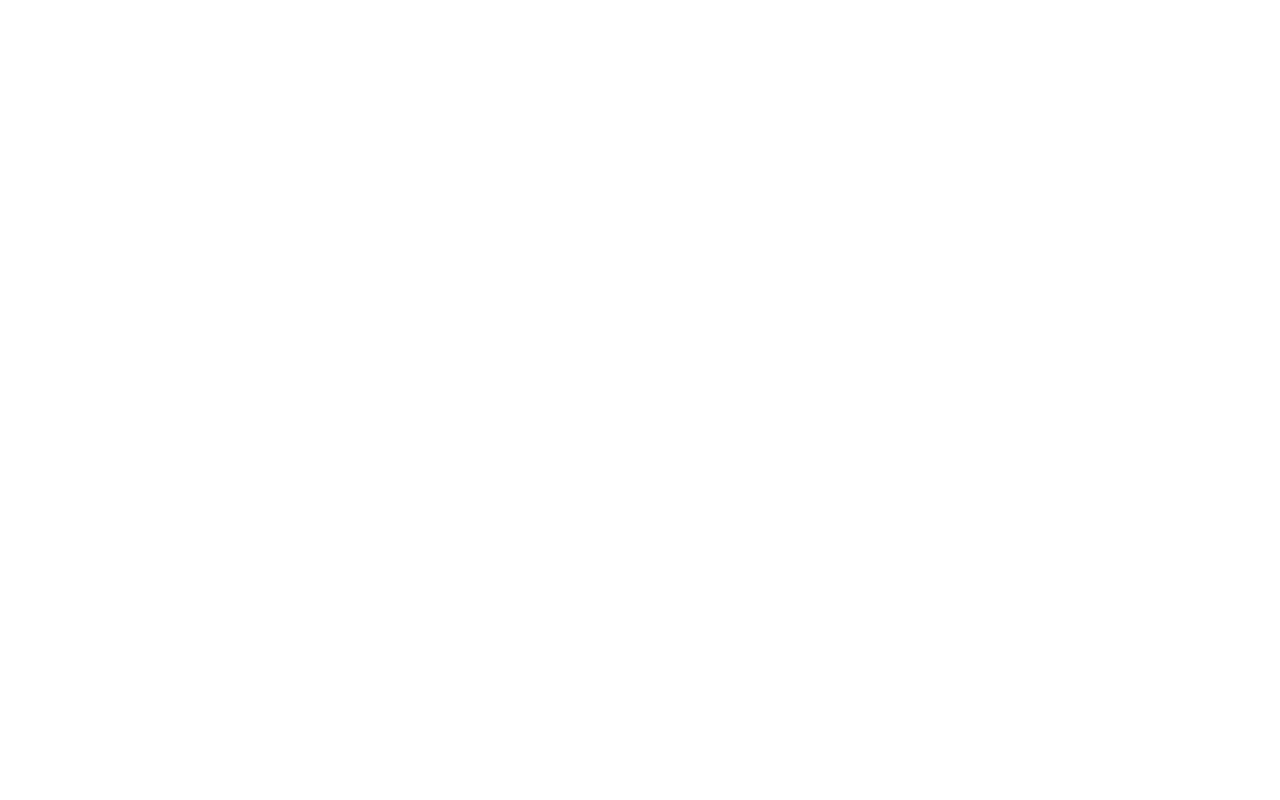
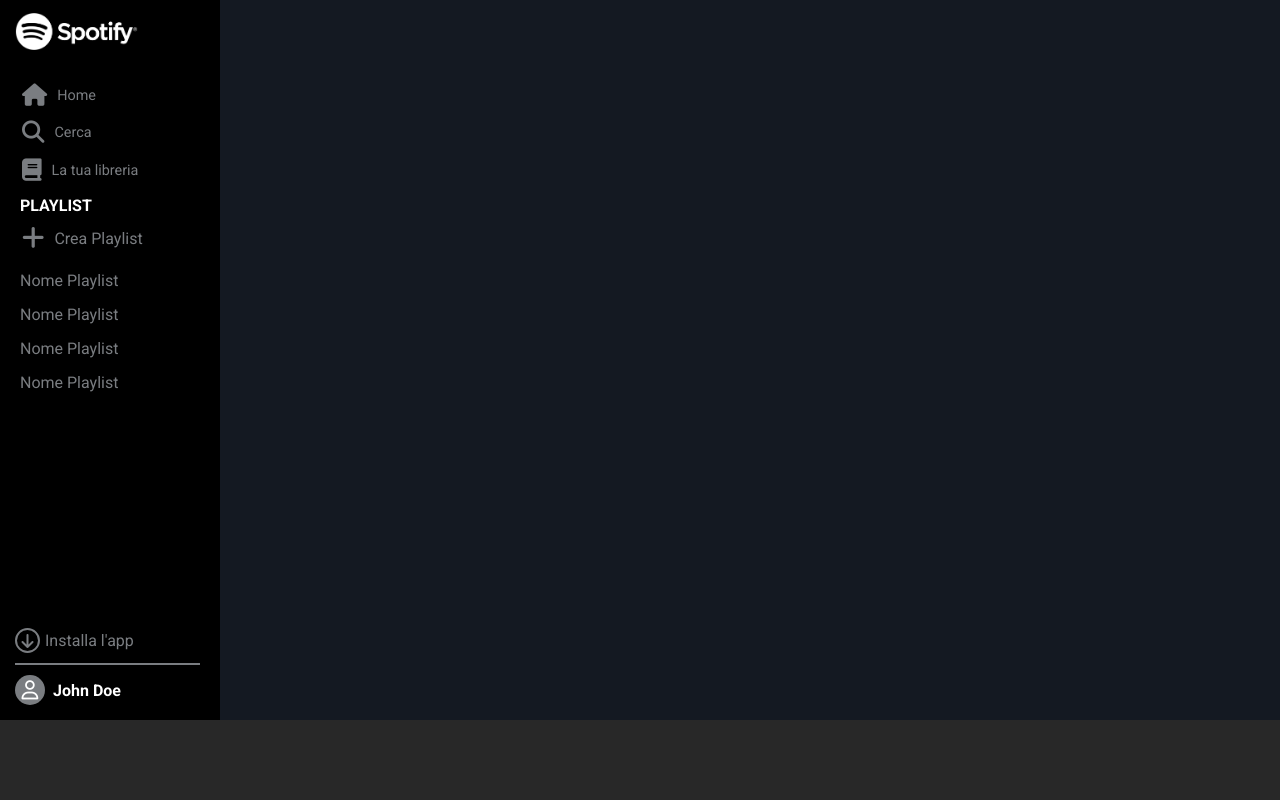
Before and after one commit to Ibrahim-Mujagic/Html-Css-Spotify, a plain HTML site: page index.html in a window 1280 px wide. Drawn offline with Linux system fonts and the light colour scheme.

Commit message:
Added Aside

```diff
--- a/index.html
+++ b/index.html
@@ -3,9 +3,79 @@
 <head>
   <meta charset="UTF-8">
   <meta name="viewport" content="width=device-width, initial-scale=1.0">
+  <link rel="stylesheet" href="style/style.css">
+  <link rel="stylesheet" href="style/vars.css">
+  <link rel="stylesheet" href="style/mediaQuery.css">
+  <link rel="preconnect" href="https://fonts.googleapis.com">
+  <link rel="preconnect" href="https://fonts.gstatic.com" crossorigin>
+  <link href="https://fonts.googleapis.com/css2?family=Montserrat:wght@100;200;500;800;900&family=Roboto:wght@100;300;400;500;700;900&display=swap" rel="stylesheet">
+  <link rel='stylesheet' href='https://cdnjs.cloudflare.com/ajax/libs/font-awesome/6.4.2/css/all.min.css' integrity='sha512-z3gLpd7yknf1YoNbCzqRKc4qyor8gaKU1qmn+CShxbuBusANI9QpRohGBreCFkKxLhei6S9CQXFEbbKuqLg0DA==' crossorigin='anonymous'/>
   <title>Spotify Web</title>
 </head>
 <body>
-
+  <div class="general-container">
+    <div class="cont-aside-main">
+      <aside>
+        <div class="aside-top">
+          <div class="logo">
+            <img src="image/logo-spotify.png" alt="">
+            <img src="image/spotify-small-logo.png" alt="">
+          </div>
+          <div class="navigation">
+            <ul>
+              <li>
+                <a href="">
+                  <i class="fa-solid fa-house"></i>
+                  <span>Home</span>
+                </a>
+              </li>
+              <li>
+                <a href="">
+                  <i class="fa-solid fa-magnifying-glass"></i>
+                  <span>Cerca</span>
+                </a>
+              </li>
+              <li>
+                <a href="">
+                  <i class="fa-solid fa-book"></i>
+                  <span>La tua libreria</span>
+                </a>
+              </li>
+            </ul>
+          </div>
+          <div class="cont-data-playlist">
+            <h4>PLAYLIST</h4>
+            <div class="cont-create-playlist">
+              <i class="fa-solid fa-plus"></i>
+              <span>Crea Playlist</span>
+            </div>
+            <ul class="playlist-items">
+              <li>Nome Playlist</li>
+              <li>Nome Playlist</li>
+              <li>Nome Playlist</li>
+              <li>Nome Playlist</li>
+            </ul>
+          </div>
+        </div>
+        <div class="aside-bottom">
+          <div class="download">
+            <i class="fa-solid fa-arrow-down"></i>
+            <span>
+              Installa l'app
+            </span>
+          </div>
+          <div class="separator"></div>
+          <div class="user">
+            <i class="fa-regular fa-user"></i>
+            <span>
+              John Doe
+            </span>
+          </div>
+        </div>
+      </aside>
+      <main></main>
+    </div>
+  </div>
+  <footer></footer>
 </body>
 </html>
--- /dev/null
+++ b/style/mediaQuery.css
@@ -0,0 +1,64 @@
+@media screen and (max-width:780px){
+
+}
+
+@media screen and (max-width:568px){
+
+  aside{
+    min-width: 90px;
+  }
+
+  aside{
+    padding: 0;
+  }
+
+  aside .aside-top .logo{
+    height: 60px;
+  }
+
+  aside .aside-top .logo img:first-child{
+    display: none;
+  }
+  aside .aside-top .logo img:last-child{
+    display: block;
+    margin: auto;
+    width: 75%;
+  }
+
+  aside .aside-top .navigation ul{
+    width: 100%;
+    display: flex;
+    flex-direction: column;
+    align-items: center;
+  }
+
+  aside .aside-top .navigation ul li {
+    padding: 0;
+    margin-bottom: 14px;
+  }
+
+  aside .aside-top .navigation ul li span{
+    display: none;
+  }
+
+  aside .aside-top .cont-data-playlist{
+    display: none;
+  }
+
+  aside .aside-bottom span,.separator{
+    display: none;
+  }
+  aside .aside-bottom .user i{
+    margin: 0px;
+  }
+
+  aside .aside-bottom{
+    padding: 0;
+    align-items: center;
+    gap: 15px 0px;
+  }
+
+
+
+
+}
--- a/style/style.css
+++ b/style/style.css
@@ -3,3 +3,174 @@
   padding: 0;
   box-sizing: border-box;
 }
+
+body{
+  font-family: 'Roboto', sans-serif;
+}
+
+.general-container{
+  height: calc(100vh - 80px);
+  background-color: var(--main-blue);
+  display: flex;
+  flex-direction: column;
+}
+
+.cont-aside-main{
+  width: 100%;
+  height: 100%;
+  display: flex;
+}
+
+aside{
+  height: 100%;
+  width: calc(25% - 100px);
+  min-width: 215px;
+  background-color: var(--main-black);
+  padding-left:15px;
+  padding-bottom: 15px;
+  display: flex;
+  flex-direction: column;
+  justify-content: space-between;
+}
+
+aside .aside-top .logo{
+  width: 100%;
+  height: 84px;
+  padding: 13px 0px;
+}
+
+aside .aside-top .logo img{
+  width: 60%;
+}
+
+aside .aside-top .logo img:last-child{
+  display: none;
+}
+
+aside .aside-top .navigation ul li{
+  list-style: none;
+  margin-bottom: 15px;
+  border-left: 2px solid transparent;
+  padding-left: 5px;
+}
+
+aside .aside-top .navigation ul li:active{
+  border-left: 2px solid var(--main-green);
+}
+
+aside .aside-top .navigation ul li:active a{
+  color: #FFFFFF;
+}
+
+aside .aside-top .navigation ul li a{
+  display: flex;
+  gap: 0px 10px;
+  color: var(--p-gray);
+  text-decoration: none;
+  font-size: 0.9rem;
+  display: flex;
+  align-items: center;
+}
+
+aside .aside-top .navigation ul li a i{
+  font-size: 1.4rem;
+}
+
+aside .aside-top h4{
+  color: #FFFFFF;
+  padding-left: 5px;
+  margin-bottom: 10px;
+}
+
+aside .aside-top .cont-create-playlist{
+  color: var(--p-gray);
+  display: flex;
+  align-items: center;
+  gap: 0px 10px;
+  padding-left: 5px;
+  cursor: pointer;
+  border-left: 2px solid transparent;
+  margin-bottom: 20px;
+}
+
+aside .aside-top .cont-create-playlist:active{
+  color: #FFFFFF;
+  border-left: 2px solid var(--main-green);
+}
+
+
+aside .aside-top .cont-create-playlist i{
+  font-size: 1.6rem;
+}
+
+aside .aside-top .playlist-items{
+  color: var(--p-gray);
+  list-style: none;
+  padding-left: 5px;
+}
+
+aside .aside-top .playlist-items li{
+  margin-bottom: 15px;
+}
+
+aside .aside-bottom{
+  width: 100%;
+  display: flex;
+  flex-direction: column;
+  justify-content: center;
+  color: var(--p-gray);
+}
+
+aside .aside-bottom .download{
+  font-size: 1rem;
+  display: flex;
+  align-items: center;
+  gap: 0px 5px;
+  cursor: pointer;
+}
+aside .aside-bottom .download i{
+  height: 25px;
+  width: 25px;
+  border: 2px solid var(--p-gray);
+  border-radius: 50%;
+  display: flex;
+  justify-content: center;
+  align-items: center;
+}
+
+aside .aside-bottom .separator{
+  height: 2px;
+  width: 90%;
+  background-color: var(--p-gray);
+  margin: 10px 0px;
+}
+
+aside .aside-bottom .user{
+  color: #FFFFFF;
+  display: flex;
+  align-items: center;
+  font-weight: 600;
+}
+aside .aside-bottom .user i{
+  height: 30px;
+  width: 30px;
+  background-color: var(--p-gray);
+  display: flex;
+  justify-content: center;
+  align-items: center;
+  border-radius: 50%;
+  font-size: 1.2rem;
+  margin-right: 8px;
+}
+
+main{
+  width: calc(75% + 100px);
+  height: 100%;
+}
+
+
+
+footer{
+  height: 80px;
+  background-color: var(--footer-bg);
+}
--- /dev/null
+++ b/style/vars.css
@@ -0,0 +1,8 @@
+:root{
+  --main-black: rgba(0,0,0,1);
+  --main-blue: rgba(20,25,34,1);
+  --dark-blue: rgba(8,11,18,1);
+  --p-gray: rgba(122,125,129,1);
+  --main-green: rgba(178,255,52,1);
+  --footer-bg: rgba(40,40,40,1);
+}
```
Also changed, not shown: image/logo-spotify.png (added), image/spotify-small-logo.png (added), 2 other files.
